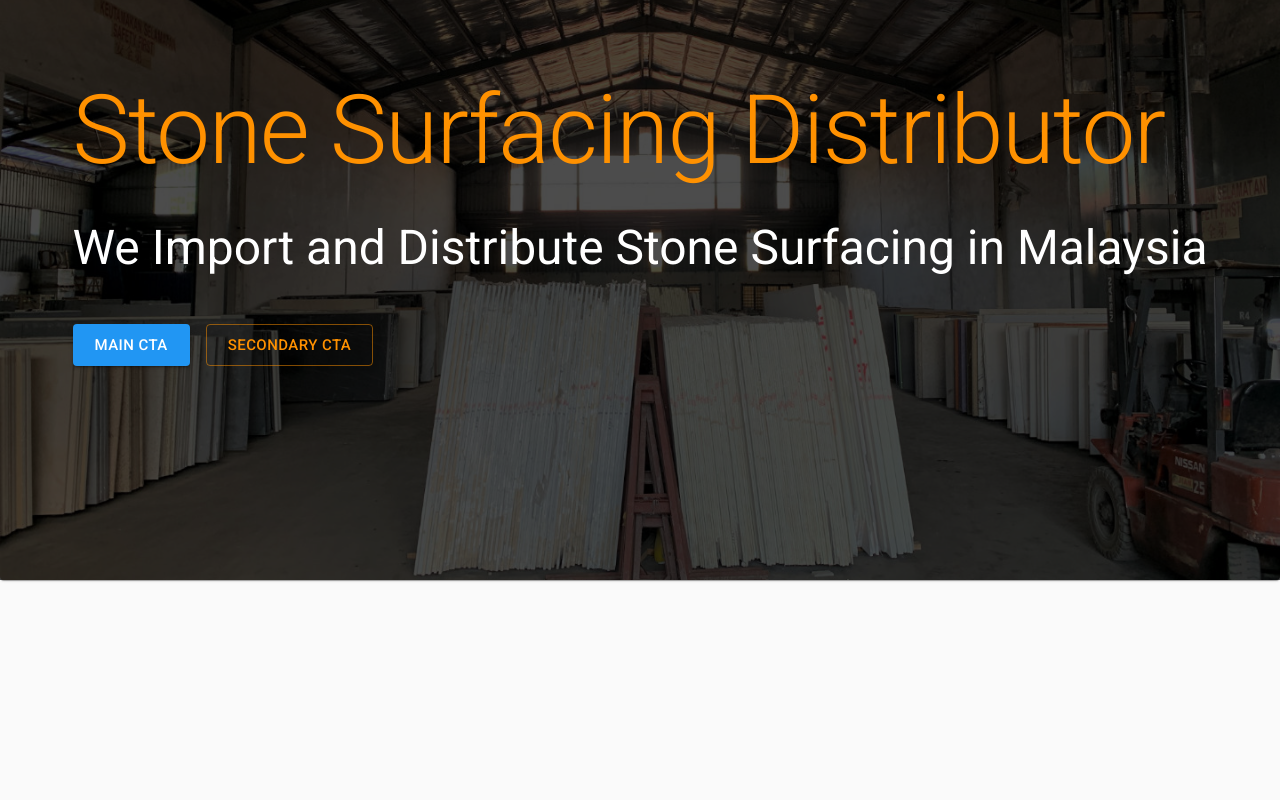
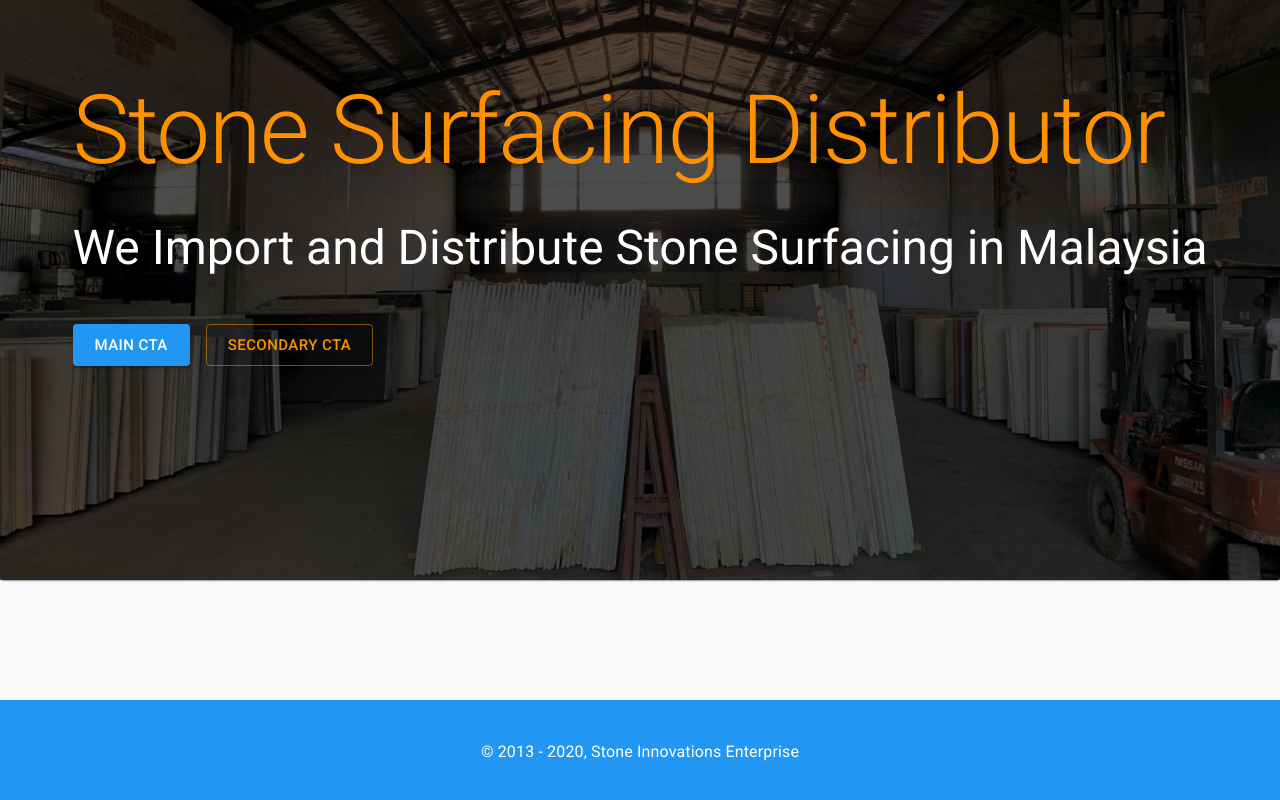
Before and after one commit to ansonlowzf/stone-dist-nextjs, a Next.js app: page / in a window 1280 px wide. Shown: the part 204-1004 px from the top of the page. Before the commit the page ends 800 px from the top, so only its background shows below. Built offline with nearby package versions, Linux system fonts and the light colour scheme.

Commit message:
create: footer component

```diff
--- a/pages/_app.js
+++ b/pages/_app.js
@@ -1,6 +1,6 @@
 import { ThemeProvider, CssBaseline } from "@material-ui/core";
 import theme from "../styles/theme";
-import { Header } from "../src/components";
+import { Header, Footer } from "../src/components";
 
 const MyApp = ({ Component, pageProps }) => {
   React.useEffect(() => {
@@ -16,6 +16,7 @@ const MyApp = ({ Component, pageProps }) => {
       <CssBaseline />
       <Header />
       <Component {...pageProps} />
+      <Footer />
     </ThemeProvider>
   );
 };
--- /dev/null
+++ b/src/components/Footer.jsx
@@ -0,0 +1,18 @@
+import { Box, Typography } from "@material-ui/core";
+
+export const Footer = () => {
+  return (
+    <Box
+      component="footer"
+      py={5}
+      mt={{ xs: 10, sm: 13, md: 15 }}
+      bgcolor="primary.main"
+    >
+      <Box color="background.paper">
+        <Typography align="center">
+          © 2013 - {new Date().getFullYear()}, Stone Innovations Enterprise
+        </Typography>
+      </Box>
+    </Box>
+  );
+};
--- a/src/components/index.js
+++ b/src/components/index.js
@@ -1,3 +1,4 @@
 export * from "./ActiveLink";
 export * from "./Header";
+export * from "./Footer";
 export * from "./Hero";
```
